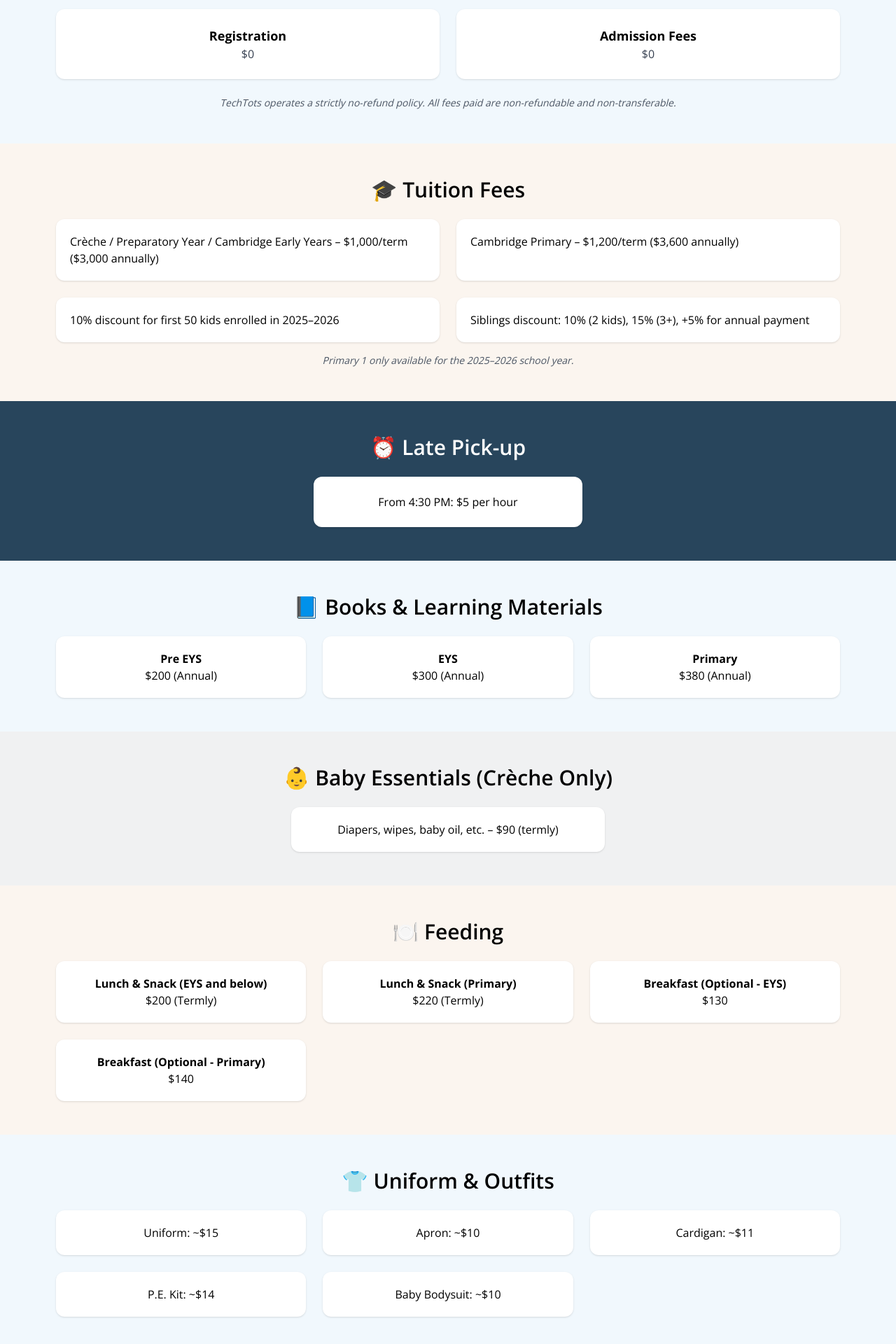
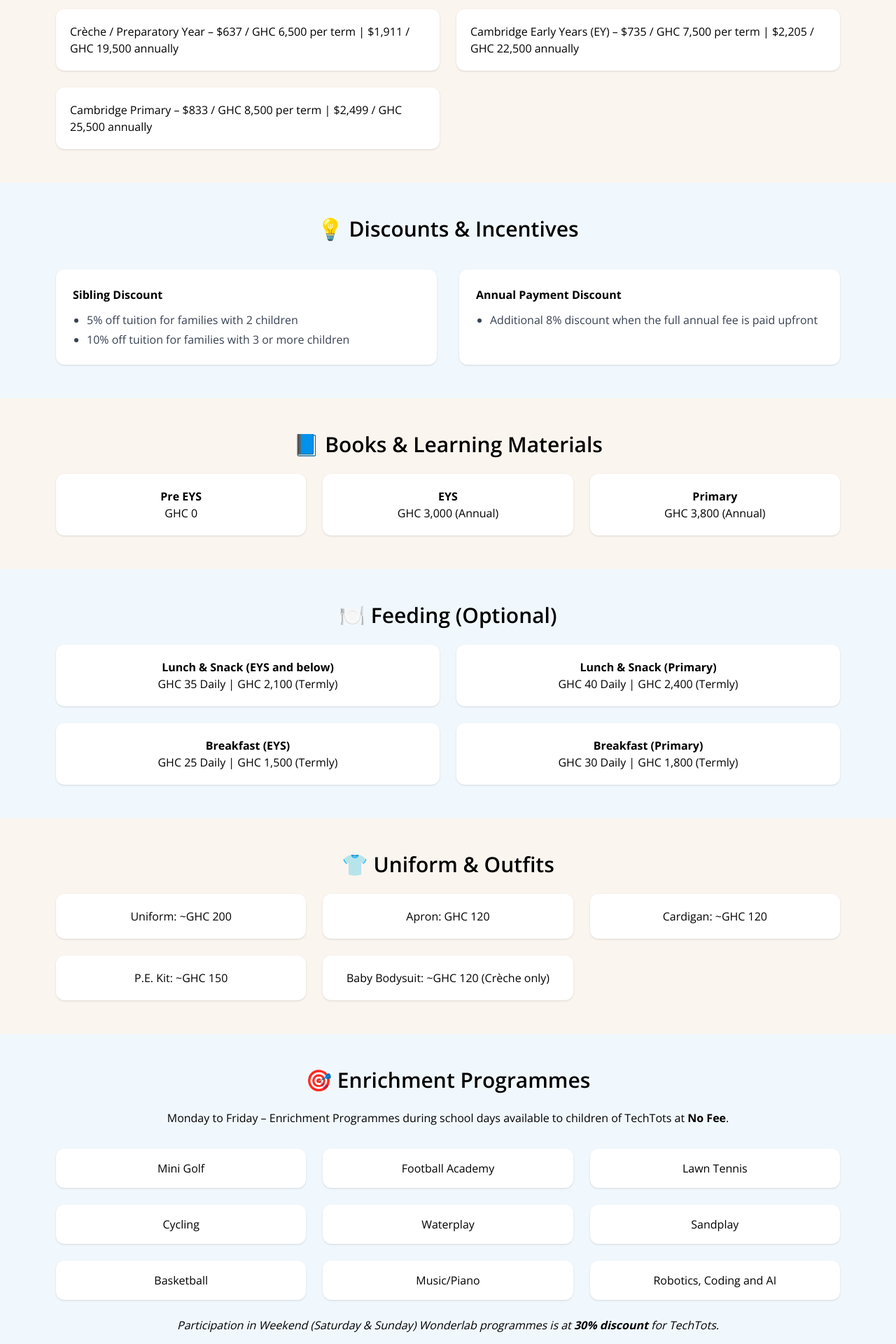
Before and after one commit to aurarich/techtots-web, a Next.js app: page /tuition in a window 1280 px wide. Shown: the part 600-2520 px from the top of the page at 70% size. Built offline with nearby package versions, Linux system fonts and the light colour scheme.

Commit message:
tution and fees page updated

```diff
--- a/src/app/tuition/page.tsx
+++ b/src/app/tuition/page.tsx
@@ -1,16 +1,12 @@
-import HeaderTag from '@/components/ui/header-tag';
-import { SVGBlobCard } from "@/components/SVGBackground";
-import {SparklesIcon} from "@heroicons/react/24/outline";
-import { Metadata } from 'next';
+import { SparklesIcon } from "@heroicons/react/24/outline";
+import { Metadata } from "next";
 
 export const metadata: Metadata = {
-  title: 'Tuition & Fees',
-  description: 'Below is a summary of our fees for the 2025–2026 Academic Year.',
+    title: "Tuition & Fees",
+    description: "Fee Structure – 2025/2026 Academic Year",
 };
 
-
 export default function Page() {
-    let arr;
     return (
         <main className="min-h-screen bg-background">
             {/* Hero Section */}
@@ -18,88 +14,84 @@
                 <div className="absolute inset-0 bg-black/70" />
                 <div className="container relative z-10">
                     <div className="max-w-4xl mx-auto space-y-8 text-center">
-                        <div className="inline-flex bg-white/30 items-center gap-2 px-4 py-2 text-sm font-medium transition-colors rounded-full hover:bg-white/40">
+                        <div className="inline-flex bg-white/30 items-center gap-2 px-4 py-2 text-sm font-medium rounded-full">
                             <SparklesIcon className="size-4 text-white" />
                             <span className="text-white">Our Tuition & Fees</span>
                         </div>
                         <h1 className="text-4xl font-bold leading-tight text-white font-heading md:text-5xl">
-                            Tuition & Fees
+                            Fee Structure – 2025/2026 Academic Year
                         </h1>
-                        <p className="text-xl text-white/90">
-                            Below is a summary of our fees for the 2025–2026 Academic Year.
-                        </p>
-
                     </div>
                 </div>
             </section>
+
             <section className="bg-white">
-                {/* Admission Fees */}
-                <div className="relative bg-[#f1f8fd] py-12">
-                    <div className="max-w-6xl mx-auto px-4">
-                        <h3 className="text-2xl md:text-3xl font-semibold mb-6 text-center">📑 Admission Fees <br/></h3>
-                        <div className="grid grid-cols-1 sm:grid-cols-2 gap-6">
-                            {[
-                                { title: "Registration", amount: "$0" },
-                                { title: "Admission Fees", amount: "$0" }
-                            ].map(({ title, amount }) => (
-                                <div key={title} className="p-6 bg-white rounded-xl shadow transition transform hover:scale-105 hover:shadow-lg text-center">
-                                    <h4 className="font-bold text-lg">{title}</h4>
-                                    <p className="text-gray-700">{amount}</p>
-                                </div>
-                            ))}
-                        </div>
-                        <p className="text-sm text-gray-600 mt-6 text-center italic">
-                            TechTots operates a strictly no-refund policy. All fees paid are non-refundable and non-transferable.
-                        </p>
-                    </div>
-                </div>
-
                 {/* Tuition Fees */}
                 <div className="relative bg-[#fbf5ef] py-12">
                     <div className="max-w-6xl mx-auto px-4 space-y-4">
-                        <h3 className="text-2xl md:text-3xl font-semibold mb-6 text-center">🎓 Tuition Fees</h3>
+                        <h3 className="text-2xl md:text-3xl font-semibold mb-6 text-center">
+                            🎓 Tuition Fees (per term / annually)
+                        </h3>
                         <div className="grid grid-cols-1 md:grid-cols-2 gap-6">
                             {[
-                                "Crèche / Preparatory Year / Cambridge Early Years – $1,000/term ($3,000 annually)",
-                                "Cambridge Primary – $1,200/term ($3,600 annually)",
-                                "10% discount for first 50 kids enrolled in 2025–2026",
-                                "Siblings discount: 10% (2 kids), 15% (3+), +5% for annual payment"
-                            ].map(item => (
-                                <div key={item} className="p-5 bg-white rounded-xl shadow transition transform hover:scale-105 hover:shadow-lg">
+                                "Crèche / Preparatory Year – $637 / GHC 6,500 per term | $1,911 / GHC 19,500 annually",
+                                "Cambridge Early Years (EY) – $735 / GHC 7,500 per term | $2,205 / GHC 22,500 annually",
+                                "Cambridge Primary – $833 / GHC 8,500 per term | $2,499 / GHC 25,500 annually",
+                            ].map((item) => (
+                                <div
+                                    key={item}
+                                    className="p-5 bg-white rounded-xl shadow transition transform hover:scale-105 hover:shadow-lg"
+                                >
                                     {item}
                                 </div>
                             ))}
                         </div>
-                        <p className="text-sm text-gray-600 text-center italic">
-                            Primary 1 only available for the 2025–2026 school year.
-                        </p>
                     </div>
                 </div>
 
-                {/* Late Pickup */}
-                <div className="relative bg-[hsl(206.54deg_39.39%_25.88%)] py-12 text-white">
+                {/* Discounts & Incentives */}
+                <div className="relative bg-[#f1f8fd] py-12">
                     <div className="max-w-6xl mx-auto px-4">
-                        <h3 className="text-2xl md:text-3xl font-semibold mb-6 text-center">⏰ Late Pick-up</h3>
-                        <div className="grid place-items-center">
-                            <div className="p-6 bg-white text-black rounded-xl shadow transition transform hover:scale-105 hover:shadow-lg text-center w-full max-w-sm">
-                                From 4:30 PM: $5 per hour
+                        <h3 className="text-2xl md:text-3xl font-semibold mb-10 text-center">
+                            💡 Discounts & Incentives
+                        </h3>
+                        <div className="grid grid-cols-1 md:grid-cols-2 gap-8">
+                            <div className="p-6 bg-white rounded-xl shadow hover:scale-105 hover:shadow-lg transition">
+                                <h4 className="font-bold mb-3">Sibling Discount</h4>
+                                <ul className="list-disc pl-5 space-y-1 text-gray-700">
+                                    <li>5% off tuition for families with 2 children</li>
+                                    <li>10% off tuition for families with 3 or more children</li>
+                                </ul>
+                            </div>
+                            <div className="p-6 bg-white rounded-xl shadow hover:scale-105 hover:shadow-lg transition">
+                                <h4 className="font-bold mb-3">Annual Payment Discount</h4>
+                                <ul className="list-disc pl-5 space-y-1 text-gray-700">
+                                    <li>
+                                        Additional 8% discount when the full annual fee is paid
+                                        upfront
+                                    </li>
+                                </ul>
                             </div>
                         </div>
                     </div>
                 </div>
 
-
                 {/* Books & Materials */}
-                <div className="relative bg-[#f1f8fd] py-12">
+                <div className="relative bg-[#fbf5ef] py-12">
                     <div className="max-w-6xl mx-auto px-4">
-                        <h3 className="text-2xl md:text-3xl font-semibold mb-6 text-center">📘 Books & Learning Materials</h3>
-                        <div className="grid grid-cols-1 sm:grid-cols-2 md:grid-cols-3 gap-6">
+                        <h3 className="text-2xl md:text-3xl font-semibold mb-6 text-center">
+                            📘 Books & Learning Materials
+                        </h3>
+                        <div className="grid grid-cols-1 sm:grid-cols-3 gap-6 text-center">
                             {[
-                                { label: "Pre EYS", fee: "$200 (Annual)" },
-                                { label: "EYS", fee: "$300 (Annual)" },
-                                { label: "Primary", fee: "$380 (Annual)" }
+                                { label: "Pre EYS", fee: "GHC 0" },
+                                { label: "EYS", fee: "GHC 3,000 (Annual)" },
+                                { label: "Primary", fee: "GHC 3,800 (Annual)" },
                             ].map(({ label, fee }) => (
-                                <div key={label} className="p-5 bg-white rounded-xl shadow transition transform hover:scale-105 hover:shadow-lg text-center">
+                                <div
+                                    key={label}
+                                    className="p-5 bg-white rounded-xl shadow transition hover:scale-105 hover:shadow-lg"
+                                >
                                     <h4 className="font-bold">{label}</h4>
                                     <p>{fee}</p>
                                 </div>
@@ -108,34 +100,35 @@
                     </div>
                 </div>
 
-                {/* Baby Essentials */}
-                {/* Baby Essentials */}
-                <div className="relative bg-[#f0f1f2] py-12">
+                {/* Feeding */}
+                <div className="relative bg-[#f1f8fd] py-12">
                     <div className="max-w-6xl mx-auto px-4">
                         <h3 className="text-2xl md:text-3xl font-semibold mb-6 text-center">
-                            👶 Baby Essentials (Crèche Only)
+                            🍽️ Feeding (Optional)
                         </h3>
-                        <div className="flex justify-center">
-                            <div className="p-5 bg-white rounded-xl shadow transition transform hover:scale-105 hover:shadow-lg text-center w-full max-w-md">
-                                Diapers, wipes, baby oil, etc. – $90 (termly)
-                            </div>
-                        </div>
-                    </div>
-                </div>
-
-
-                {/* Feeding */}
-                <div className="relative bg-[#fbf5ef] py-12">
-                    <div className="max-w-6xl mx-auto px-4">
-                        <h3 className="text-2xl md:text-3xl font-semibold mb-6 text-center">🍽️ Feeding</h3>
-                        <div className="grid grid-cols-1 sm:grid-cols-2 md:grid-cols-3 gap-6">
+                        <div className="grid grid-cols-1 sm:grid-cols-2 md:grid-cols-2 gap-6 text-center">
                             {[
-                                { label: "Lunch & Snack (EYS and below)", fee: "$200 (Termly)" },
-                                { label: "Lunch & Snack (Primary)", fee: "$220 (Termly)" },
-                                { label: "Breakfast (Optional - EYS)", fee: "$130" },
-                                { label: "Breakfast (Optional - Primary)", fee: "$140" }
+                                {
+                                    label: "Lunch & Snack (EYS and below)",
+                                    fee: "GHC 35 Daily | GHC 2,100 (Termly)",
+                                },
+                                {
+                                    label: "Lunch & Snack (Primary)",
+                                    fee: "GHC 40 Daily | GHC 2,400 (Termly)",
+                                },
+                                {
+                                    label: "Breakfast (EYS)",
+                                    fee: "GHC 25 Daily | GHC 1,500 (Termly)",
+                                },
+                                {
+                                    label: "Breakfast (Primary)",
+                                    fee: "GHC 30 Daily | GHC 1,800 (Termly)",
+                                },
                             ].map(({ label, fee }) => (
-                                <div key={label} className="p-5 bg-white rounded-xl shadow transition transform hover:scale-105 hover:shadow-lg text-center">
+                                <div
+                                    key={label}
+                                    className="p-5 bg-white rounded-xl shadow transition hover:scale-105 hover:shadow-lg"
+                                >
                                     <h4 className="font-bold">{label}</h4>
                                     <p>{fee}</p>
                                 </div>
@@ -145,18 +138,23 @@
                 </div>
 
                 {/* Uniform */}
-                <div className="relative bg-[#f1f8fd] py-12">
+                <div className="relative bg-[#fbf5ef] py-12">
                     <div className="max-w-6xl mx-auto px-4">
-                        <h3 className="text-2xl md:text-3xl font-semibold mb-6 text-center">👕 Uniform & Outfits</h3>
-                        <div className="grid grid-cols-1 sm:grid-cols-2 md:grid-cols-3 gap-6">
+                        <h3 className="text-2xl md:text-3xl font-semibold mb-6 text-center">
+                            👕 Uniform & Outfits
+                        </h3>
+                        <div className="grid grid-cols-1 sm:grid-cols-2 md:grid-cols-3 gap-6 text-center">
                             {[
-                                "Uniform: ~$15",
-                                "Apron: ~$10",
-                                "Cardigan: ~$11",
-                                "P.E. Kit: ~$14",
-                                "Baby Bodysuit: ~$10"
-                            ].map(item => (
-                                <div key={item} className="p-5 bg-white rounded-xl shadow transition transform hover:scale-105 hover:shadow-lg text-center">
+                                "Uniform: ~GHC 200",
+                                "Apron: GHC 120",
+                                "Cardigan: ~GHC 120",
+                                "P.E. Kit: ~GHC 150",
+                                "Baby Bodysuit: ~GHC 120 (Crèche only)",
+                            ].map((item) => (
+                                <div
+                                    key={item}
+                                    className="p-5 bg-white rounded-xl shadow transition hover:scale-105 hover:shadow-lg"
+                                >
                                     {item}
                                 </div>
                             ))}
@@ -164,38 +162,56 @@
                     </div>
                 </div>
 
-                {/* Note & Contact */}
-                <div className="max-w-6xl mx-auto px-4 py-12">
-                    <h3 className="text-2xl md:text-3xl font-semibold mb-6 text-center">📌 Important Notes</h3>
-                    <div className="grid grid-cols-1 sm:grid-cols-2 md:grid-cols-3 gap-6">
+                {/* Enrichment Programmes */}
+                <div className="relative bg-[#f1f8fd] py-12">
+                    <div className="max-w-6xl mx-auto px-4 text-center">
+                        <h3 className="text-2xl md:text-3xl font-semibold mb-6">
+                            🎯 Enrichment Programmes
+                        </h3>
+                        <p className="mb-8">
+                            Monday to Friday – Enrichment Programmes during school days
+                            available to children of TechTots at <strong>No Fee</strong>.
+                        </p>
+                        <div className="grid grid-cols-1 sm:grid-cols-3 gap-6 text-center">
                             {[
-                            "Tuition covers classroom instruction, core learning resources, and enrichment activities during school hours.",
-                            "After school enrichment programmes and fees are billed separately.",
-                            "Feeding and baby essentials are billed separately.",
-                            "Payment plans and discounts for annual payment are available upon request.",
-                            "Bring Your Own Device Programme: Children in EYS 2 and 3 must own a laptop.",
-                            "All fees are quoted in US Dollars ($).Payment can be made in cedi per the current exchange rate. (USD 1= GHC 10.2)"
-                        ].map((note, idx, arr) => (
+                                "Mini Golf",
+                                "Football Academy",
+                                "Lawn Tennis",
+                                "Cycling",
+                                "Waterplay",
+                                "Sandplay",
+                                "Basketball",
+                                "Music/Piano",
+                                "Robotics, Coding and AI",
+                            ].map((prog) => (
                                 <div
-                                key={idx}
-                                className={`p-5 bg-white rounded-xl shadow transition transform hover:scale-105 hover:shadow-lg text-sm text-gray-800 ${
-                                    idx === arr.length - 1 ? 'font-bold' : ''
-                                }`}
+                                    key={prog}
+                                    className="p-4 bg-white rounded-xl shadow hover:scale-105 hover:shadow-lg transition"
                                 >
-                                {note}
+                                    {prog}
                                 </div>
                             ))}
                         </div>
-
-                    {/* Contact Info */}
-                    <div className="mt-10 text-center font-semibold text-gray-700">
-                        📞 Phone: +233 25 6124133 <br />
-                        📧 Email: techtots@vpwa.org
+                        <p className="mt-6 italic">
+                            Participation in Weekend (Saturday & Sunday) Wonderlab programmes
+                            is at <strong>30% discount</strong> for TechTots.
+                        </p>
                     </div>
                 </div>
 
+                {/* Contact Info */}
+                <div className="max-w-6xl mx-auto px-4 py-12 text-center">
+                    <h3 className="text-2xl md:text-3xl font-semibold mb-6">
+                        📍 Contact Information
+                    </h3>
+                    <p className="text-gray-700 font-semibold">
+                        Location: GG 232-3777, GRIDCO Avenue, Pokuase – Accra <br />
+                        📞 +233 25 612 4133 | ✉️ admission@techtots.edu.gh <br />
+                        🌐 www.techtots.edu.gh <br />
+                        📱 Social Media: @techtotsgh (Instagram, TikTok, Facebook)
+                    </p>
+                </div>
             </section>
-
         </main>
-
-    )}
+    );
+}
```
Lines whose indentation alone changed are shown as unchanged.
